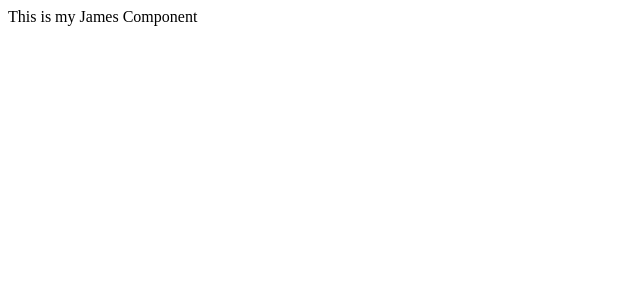
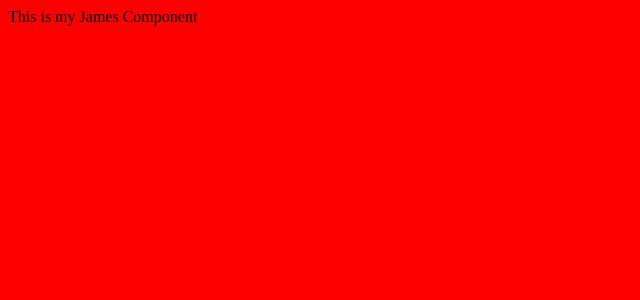
Before and after one commit to flohms18/vue-data_in_arrakis, a Vue app: page / in a window 1280 px wide. Shown: the top 300 px of the page, without its empty margins (0-640 px from the left). Built offline with nearby package versions, Linux system fonts and the light colour scheme.

Commit message:
CSS Upload

```diff
--- /dev/null
+++ b/src/assets/styles/style.css
@@ -0,0 +1,3 @@
+* {
+    background-color: red;
+}
--- a/src/main.js
+++ b/src/main.js
@@ -1,4 +1,6 @@
 import { createApp } from 'vue'
 import App from './App.vue'
+import './assets/styles/style.css';
+
 
 createApp(App).mount('#app')
```
Also changed, not shown: assets/style.css (deleted).
